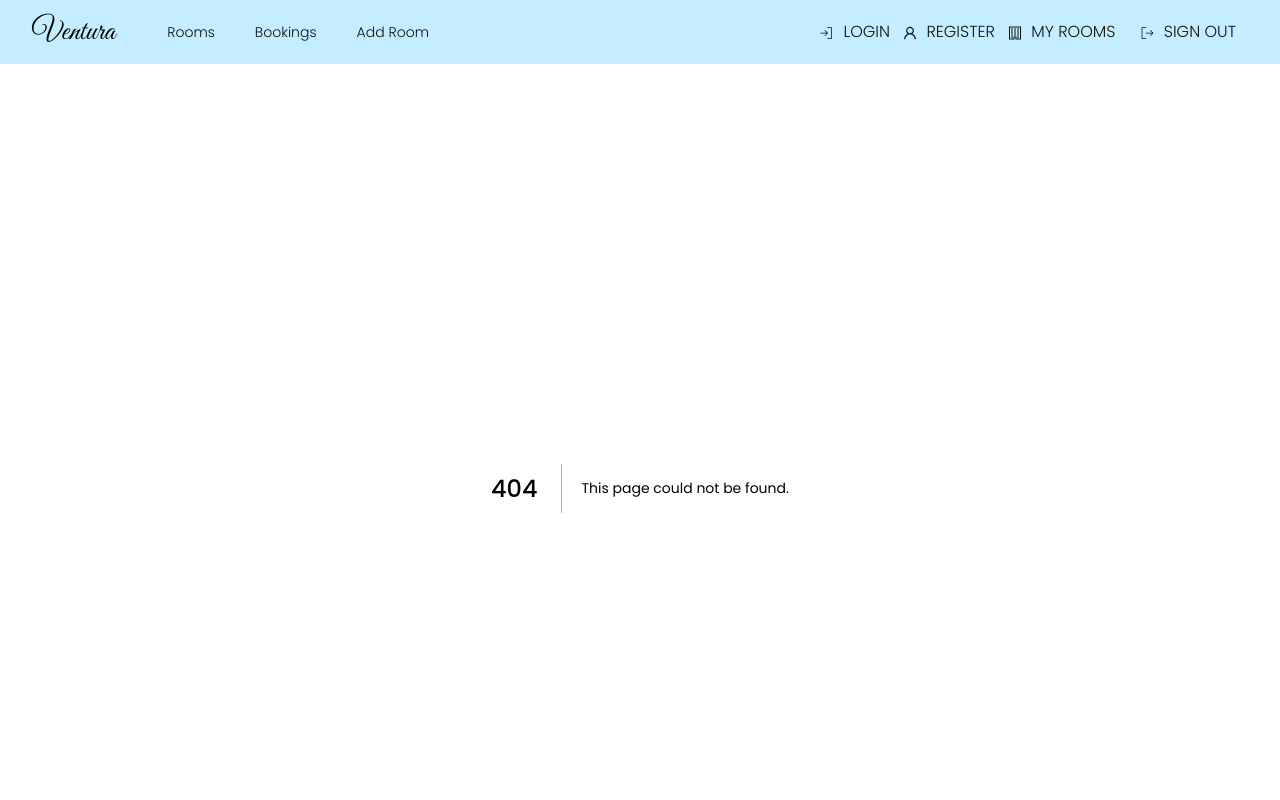
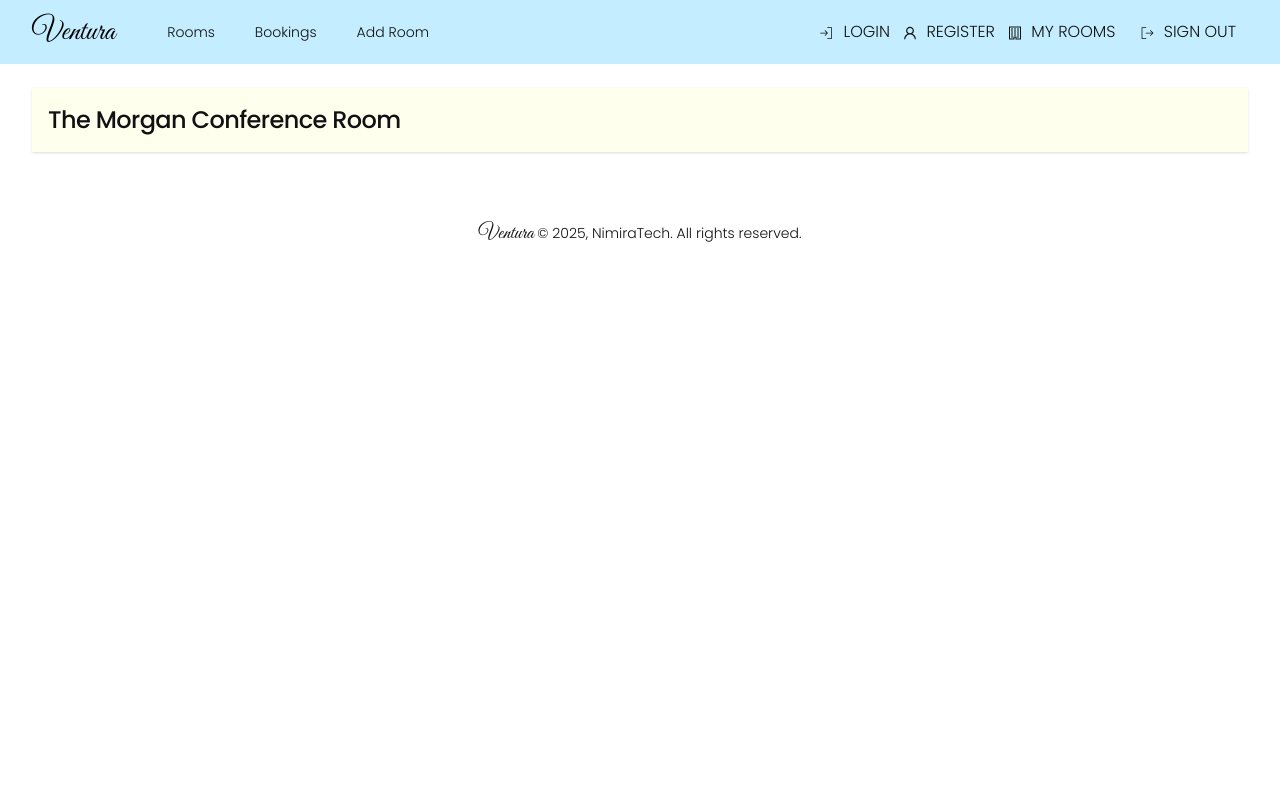
Before and after one commit to Nimira43/Ventura, a Next.js app: page /rooms/1 in a window 1280 px wide. Before the commit this address had no page. Shown: the top 800 px of the page. Built offline with nearby package versions, Linux system fonts and the light colour scheme.

Commit message:
Recreated rooms/[id]/page.tsx

```diff
--- /dev/null
+++ b/app/rooms/[id]/page.jsx
@@ -0,0 +1,16 @@
+import Heading from '@/components/Heading'
+import rooms from '@/data/rooms.json'
+
+const RoomPage = ({ params }) => {
+  const { id } = params
+  const room = rooms.find((room) => room.$id === id)
+
+  if (!room) {
+    return <Heading title='Room Not Found'/>
+  }
+  return (
+    <Heading title={room.name}/>
+   )
+}
+
+export default RoomPage
```
